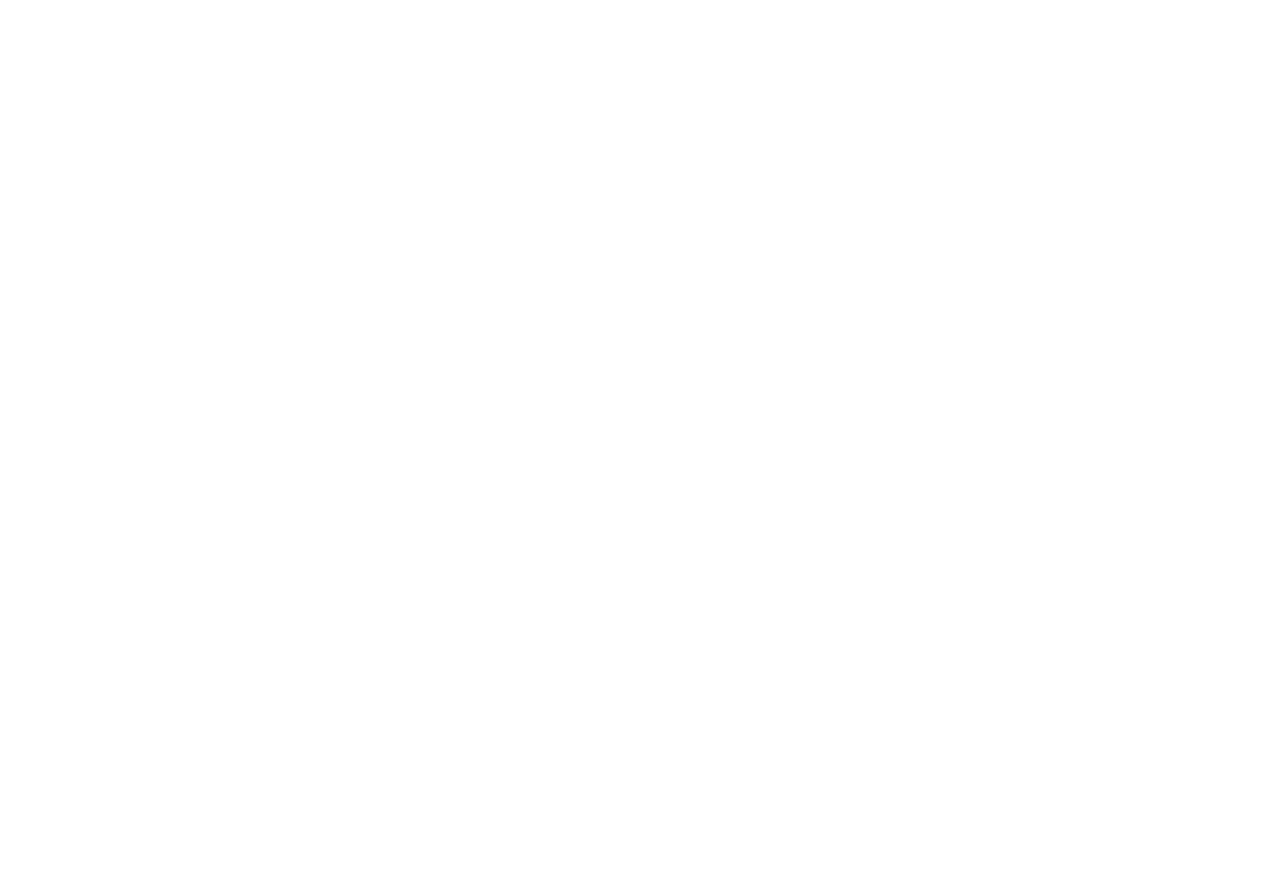
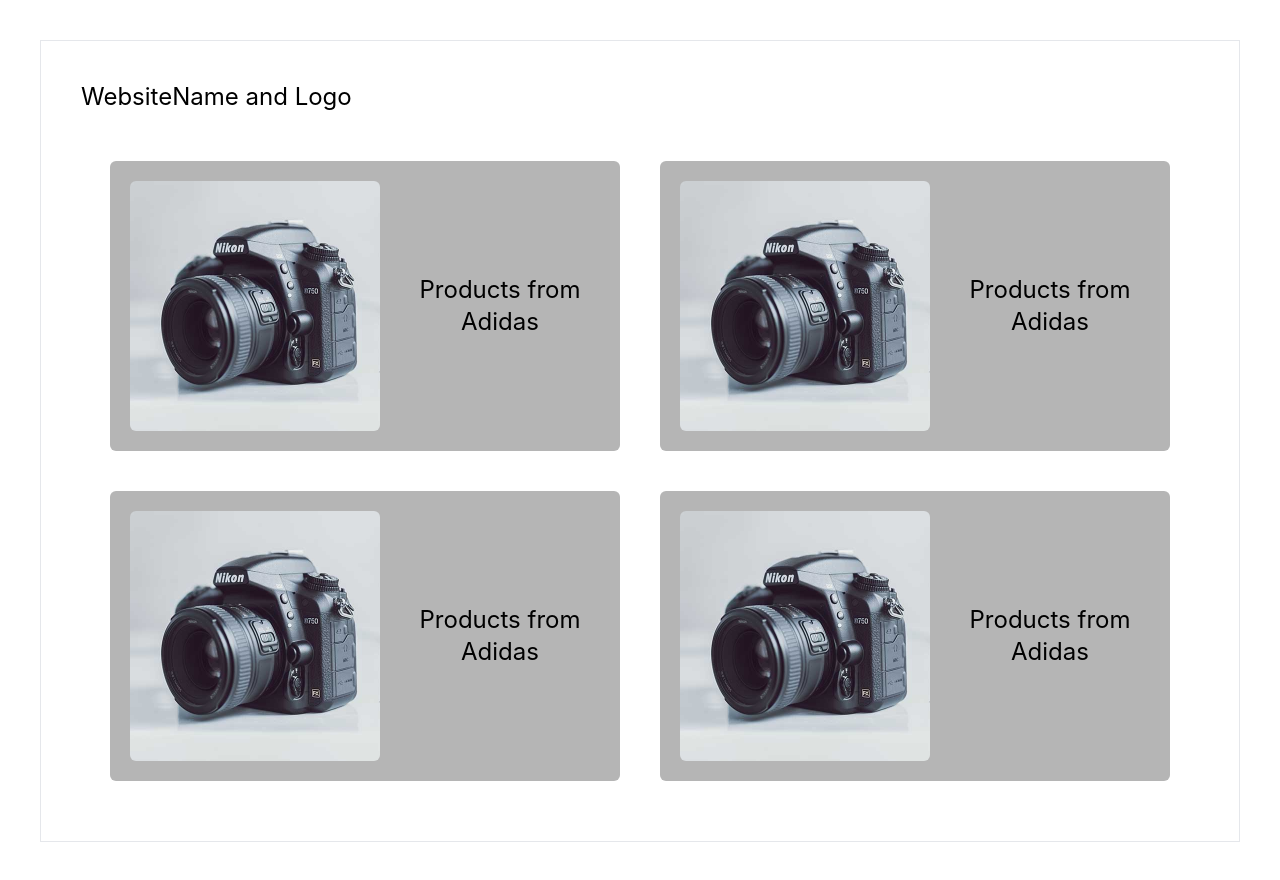
Before and after one commit to RobinzCalvin/online_Shopping, a React (Create React App) app: page /home in a window 1280 px wide. Before the commit this address had no page. Before the commit the page ends 800 px from the top, so only its background shows below. Built offline with nearby package versions, Linux system fonts and the light colour scheme.

Commit message:
Dev (#10)
* add: welcome page

* add: home page

```diff
--- a/src/Routers/index.tsx
+++ b/src/Routers/index.tsx
@@ -1,5 +1,6 @@
 import React from "react";
 import {Routes, Route} from 'react-router-dom';
+import Home from "../pages/Home";
 
 import RegistrationPage from "../pages/RegistrationPage";
 import Welcome from "../pages/Welcome";
@@ -9,6 +10,7 @@ const Routers = () => {
         <Routes>
             <Route path="/" element={<RegistrationPage />} />
             <Route path="/welcome" element={<Welcome />} />
+            <Route path="/home" element={<Home />} />
         </Routes>
     )
 }
--- /dev/null
+++ b/src/pages/Home/index.tsx
@@ -0,0 +1,32 @@
+import React from "react";
+
+import brand_img from "../../assets/img/brand.jpg";
+const Home: React.FC = () => {
+    return (
+        <div className="m-10 border-tean-50 border-[1px] flex justify-center flex-col p-10">
+            <div className="h-[60px] flex">
+                <h1 className="text-2xl">WebsiteName and Logo</h1>
+            </div>
+            <div className="flex justify-center items-center flex-wrap scroll-pl-6 snap-y h-[80%]">
+                <div className="card bg-[#B5B5B5] rounded-md p-5 flex justify-center items-center m-5  max-[450px]:flex-col">
+                    <img src={brand_img} width={250} height={150} alt="adidas" className="min-[450px]:mr-5  max-[450px]:mb-5 rounded-md max-[600px]:w-[125px]"/>
+                    <h1 className="text-2xl w-[200px] text-center max-[600px]:w-[100px] max-[600px]:text-sm">Products from Adidas</h1>
+                </div>
+                <div className="card bg-[#B5B5B5] rounded-md p-5 flex justify-center items-center m-5  max-[450px]:flex-col">
+                    <img src={brand_img} width={250} height={150} alt="adidas" className="min-[450px]:mr-5  max-[450px]:mb-5 rounded-md max-[600px]:w-[125px]"/>
+                    <h1 className="text-2xl w-[200px] text-center max-[600px]:w-[100px] max-[600px]:text-sm">Products from Adidas</h1>
+                </div>
+                <div className="card bg-[#B5B5B5] rounded-md p-5 flex justify-center items-center m-5  max-[450px]:flex-col">
+                    <img src={brand_img} width={250} height={150} alt="adidas" className="min-[450px]:mr-5  max-[450px]:mb-5 rounded-md max-[600px]:w-[125px]"/>
+                    <h1 className="text-2xl w-[200px] text-center max-[600px]:w-[100px] max-[600px]:text-sm">Products from Adidas</h1>
+                </div>
+                <div className="card bg-[#B5B5B5] rounded-md p-5 flex justify-center items-center m-5  max-[450px]:flex-col">
+                    <img src={brand_img} width={250} height={150} alt="adidas" className="min-[450px]:mr-5  max-[450px]:mb-5 rounded-md max-[600px]:w-[125px]"/>
+                    <h1 className="text-2xl w-[200px] text-center max-[600px]:w-[100px] max-[600px]:text-sm">Products from Adidas</h1>
+                </div>
+            </div>
+        </div>
+    );
+}
+
+export default Home;
--- a/src/pages/RegistrationPage/Login.tsx
+++ b/src/pages/RegistrationPage/Login.tsx
@@ -1,4 +1,5 @@
 import React from "react";
+import { Link } from "react-router-dom";
 import { Label, TextInput, Checkbox, Button} from "flowbite-react";
 const Login = () => {
   return (
@@ -27,7 +28,9 @@ const Login = () => {
           <Checkbox id="remember" />
           <Label htmlFor="remember">Remember me</Label>
         </div>
-        <Button className="min-[400px]:w-[50%]" href="/welcome">Submit</Button>
+        <Link to="/welcome">
+            <Button className="min-[400px]:w-[50%]">Submit</Button>
+        </Link>
       </form>
     </div>
   );
--- a/src/pages/Welcome/index.tsx
+++ b/src/pages/Welcome/index.tsx
@@ -1,14 +1,19 @@
 import React from "react";
 import welcome_back from "../../assets/img/welcome.jpg";
-import './welcome.scss';
+import { Link } from "react-router-dom";
+import "./welcome.scss";
 const Welcome: React.FC = () => {
   return (
     <div className="m-10 border-tean-50 border-[1px] flex justify-center items-center flex-col p-10">
       <img src={welcome_back} width="70%" height="100%" alt="welcome" />
-            <p className="text-2xl text-[#4A8986]">We link customers everywhere to join your wonderful products</p>
+      <p className="text-2xl text-[#4A8986]">
+        We link customers everywhere to join your wonderful products
+      </p>
+      <Link to="/home">
         <button className="text-3xl mt-10 start-btn p-2">Get Started</button>
+      </Link>
     </div>
   );
-}
+};
 
 export default Welcome;
```
Also changed, not shown: src/assets/img/brand.jpg (added). Lines whose indentation alone changed are shown as unchanged.
